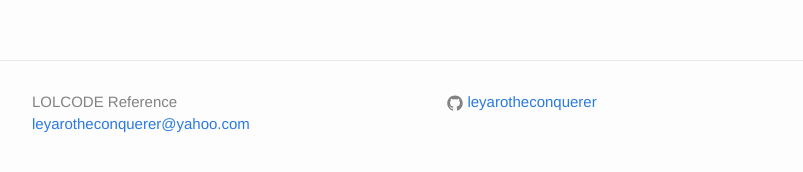
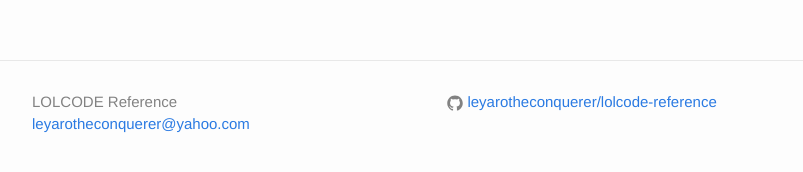
Before and after one commit to leyarotheconquerer/lolcode-reference, a Jekyll site: the page built from _posts/2016-04-11-advanced-reference.markdown, in a window 1280 px wide and 900 px high, scrolled down 1796 px. Shown: the part 704-876 px from the top of the window, without its empty margins (238-1041 px from the left). Built offline with Jekyll 4.4.1, drawn with Linux system fonts in a browser that asks for light colours.

Commit message:
Change footer link to point to repository.

```diff
--- a/_config.yml
+++ b/_config.yml
@@ -9,9 +9,9 @@
 title: LOLCODE Reference
 email: leyarotheconquerer@yahoo.com
 subtitle: An abbreviated reference for the LOLCODE language.
-baseurl: "/lolcode-reference" # the subpath of your site, e.g. /blog
-url: "http://leyarotheconquerer.github.io" # the base hostname & protocol for your site
-github_username:  leyarotheconquerer
+baseurl: "" # the subpath of your site, e.g. /blog
+url: "localhost" # the base hostname & protocol for your site
+github_username:  leyarotheconquerer/lolcode-reference
 
 # Build settings
 markdown: kramdown
```
